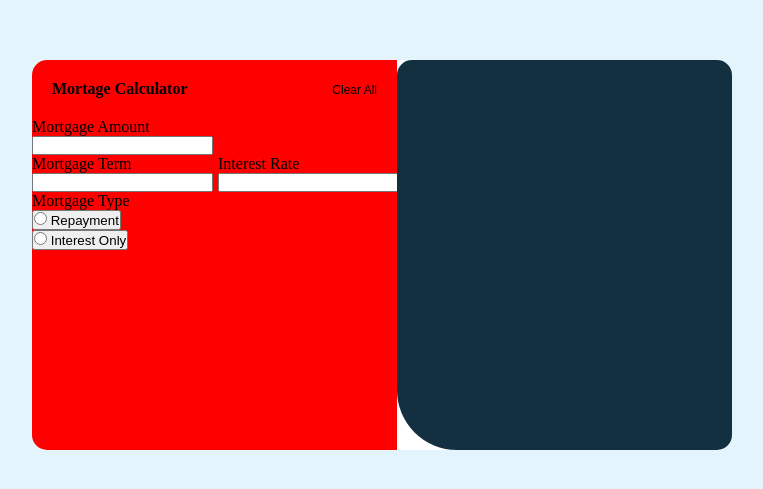
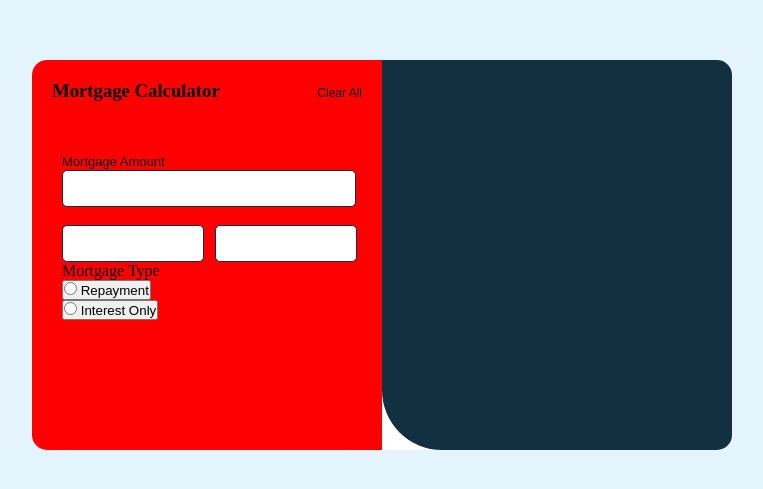
Before and after one commit to folushojimi/mortgage-repayment-calculator, a plain HTML site: page index.html in a window 1280 px wide. Shown: the part 145-634 px from the top of the page, without its empty margins (258-1021 px from the left). Drawn offline with Linux system fonts and the light colour scheme.

Commit message:
updating more of the designs

```diff
--- a/index.html
+++ b/index.html
@@ -6,7 +6,11 @@
     <title>mortgage-repayment-calculator</title>
     <script src="script.js" defer></script>
     <link rel="stylesheet" href="./style.css">
+    <link rel="preconnect" href="https://fonts.googleapis.com">
+<link rel="preconnect" href="https://fonts.gstatic.com" crossorigin>
+<link href="https://fonts.googleapis.com/css2?family=Plus+Jakarta+Sans:ital,wght@0,200..800;1,200..800&display=swap" rel="stylesheet">
 </head>
+
 <body>
     <main>
         <div id="calculator">
@@ -14,27 +18,36 @@
             <div id="calculation-side">
 
         <form>
+
             <div id="top">
-              <h4>Mortage Calculator</h4>
+              <h3>Mortgage Calculator</h3>
               <button>Clear All</button>
             </div>
 
+            <div class="all-content">
               <!-- Mortgage Amount -->
-            <div>
-                <label for="mortgage-amount">Mortgage Amount</label><br>
-                <input type="number">
+            <div id="mortgage-amount">
+
+                    <label for="mortgage-amount">Mortgage Amount</label>
+                    <br>
+                    <input  type="number">
+
+
             </div>
 
             <!-- term & interest -->
-            <div class="double">
+            <div id="double">
+
              <div>
-                <label for="mortgage-amount">Mortgage Term</label><br>
-                <input type="number">
+                <!-- <label for="mortgage-amount">Mortgage Term</label> -->
+                <br>
+                <input  id="term" type="number">
              </div>
 
              <div>
-                <label for="mortgage-amount">Interest Rate</label><br>
-                <input type="number">
+                <!-- <label for="mortgage-amount">Interest Rate</label> -->
+                <br>
+                <input  id="interest" type="number">
              </div>
             </div>
 
@@ -52,6 +65,7 @@
 
             </div>
 
+        </div>
          </form>
             </div>
 
@@ -70,4 +84,5 @@
 
 
 </body>
+
 </html>
--- a/style.css
+++ b/style.css
@@ -41,10 +41,8 @@ display: flex;
     height: 390px;
     width: 365px;
     /* border-bottom-left-radius: 60px; */
-    border-radius: 15px 15px 15px 60px;
+    border-radius: 0px 15px 15px 60px;
 }
-
-
 
 
 /* FORMS  */
@@ -66,7 +64,42 @@ display: flex;
     font-family: sans-serif;
 }
 
-.double{
-    display: flex;
-    gap: 5px;
+
+.all-content{
+    margin-top: 30px;
+    margin-left: 30px;
 }
+
+
+#mortgage-amount > label{
+ font-size: small;
+ font-family: sans-serif;
+}
+
+#mortgage-amount > input{
+/* width: 80%; */
+width: 17rem;
+padding: 10px;
+border-radius: 5px;
+border:1px solid #133040;
+}
+
+#double{
+     display: flex;
+     gap: 11px;
+
+}
+
+  #term{
+ width: 7.5rem;
+ padding: 10px;
+ border:1px solid #133040;
+ border-radius: 5px;
+ }
+
+ #interest{
+    width: 7.5rem;
+    padding: 10px;
+    border:1px solid #133040;
+    border-radius: 5px;
+ }
```
